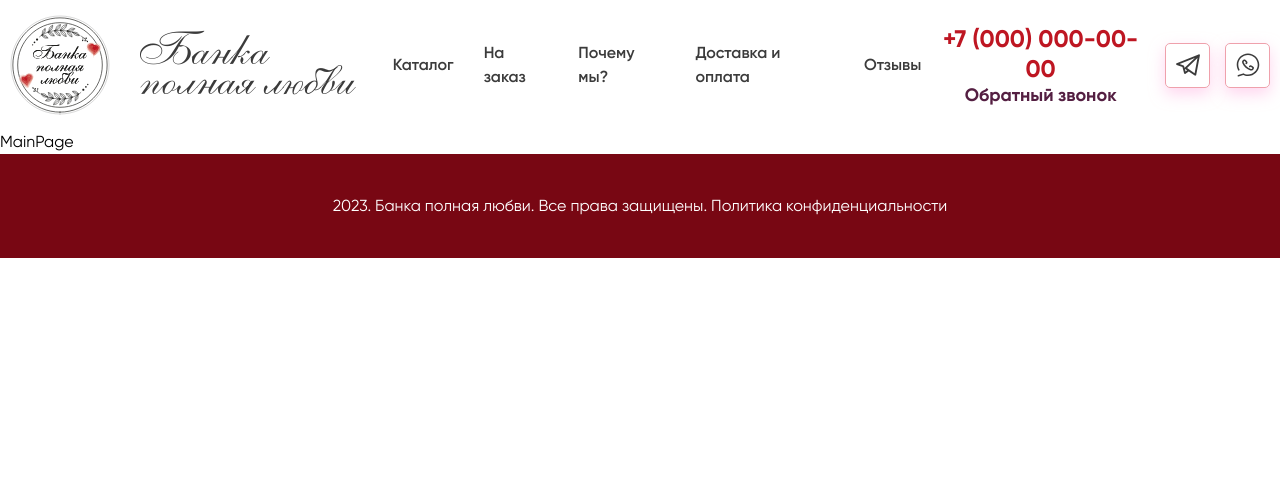
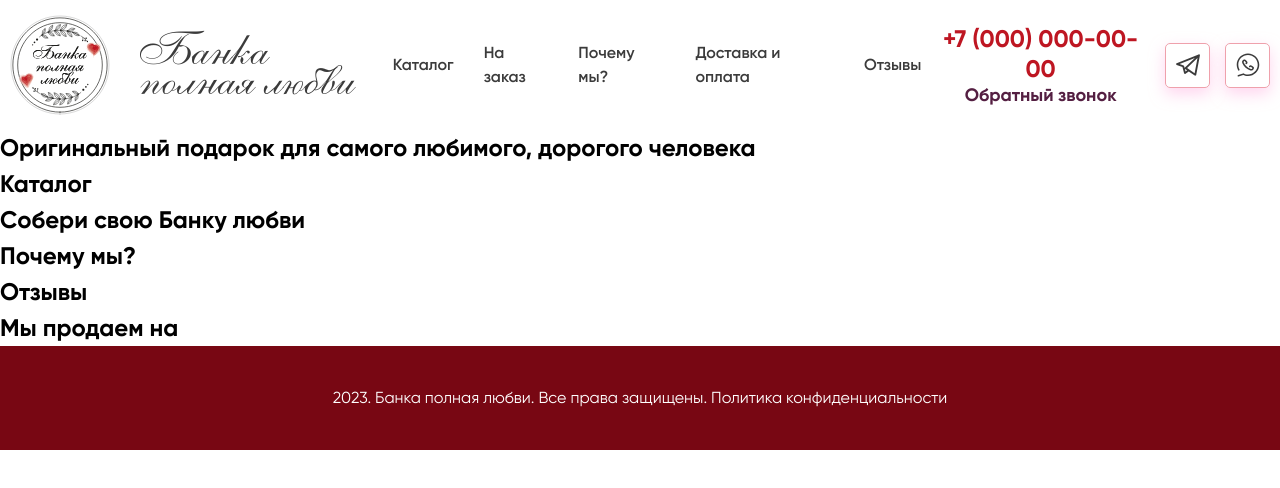
Before and after one commit to Artematrr/Jar-full-of-Love, a React (Vite) app: page / in a window 1280 px wide. Shown: the top 488 px of the page. Built offline with nearby package versions, Linux system fonts and the light colour scheme.

Commit message:
update MainPage.jsx

```diff
--- a/src/screens/MainPage.jsx
+++ b/src/screens/MainPage.jsx
@@ -1,5 +1,33 @@
 const MainPage = () => {
-	return <main>MainPage</main>
+	return (
+		<main className='main'>
+			<section className='banner container'>
+				<h2 className='banner__title'>
+					Оригинальный подарок для самого любимого, дорогого человека
+				</h2>
+			</section>
+
+			<section className='catalog container' id='catalog'>
+				<h2 className='catalog__title'>Каталог</h2>
+			</section>
+
+			<section className='form container' id='form'>
+				<h2 className='form__title'>Собери свою Банку любви</h2>
+			</section>
+
+			<section className='advantages container' id='advantages'>
+				<h2 className='advantages__title'>Почему мы?</h2>
+			</section>
+
+			<section className='reviews container' id='reviews'>
+				<h2 className='reviews__title'>Отзывы</h2>
+			</section>
+
+			<section className='delivery container' id='delivery'>
+				<h2 className='delivery__title'>Мы продаем на</h2>
+			</section>
+		</main>
+	)
 }
 
 export default MainPage
```
